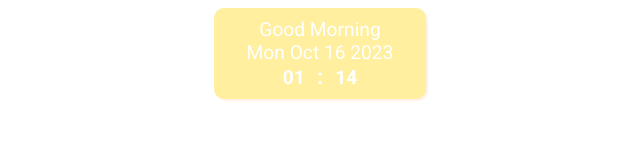
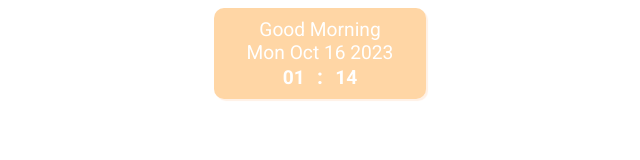
Before and after one commit to ImChierry/clock, a plain HTML site: page index.html in a window 1280 px wide. Shown: the whole page, without its empty margins (320-960 px from the left). Drawn offline with Linux system fonts and the light colour scheme.

Commit message:
Update index.html

```diff
--- a/index.html
+++ b/index.html
@@ -26,7 +26,7 @@
 .card {
     padding: 10px 25px 10px 25px;
     border-radius: 10px;
-    background: #ffef9f;
+    background: #ffd6a5;
     color: #fff;
     display: inline-block;
     box-shadow: 2px 2px 1px 0px #fff1e6;
```
